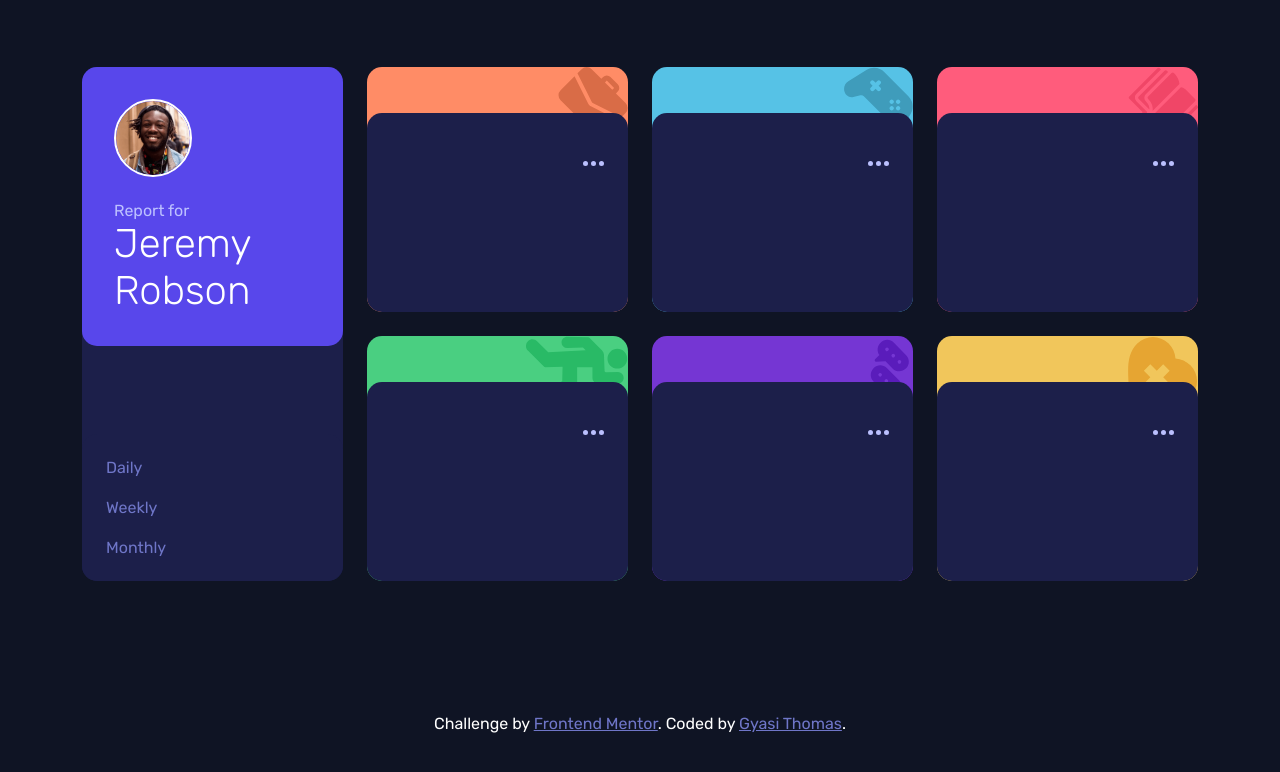
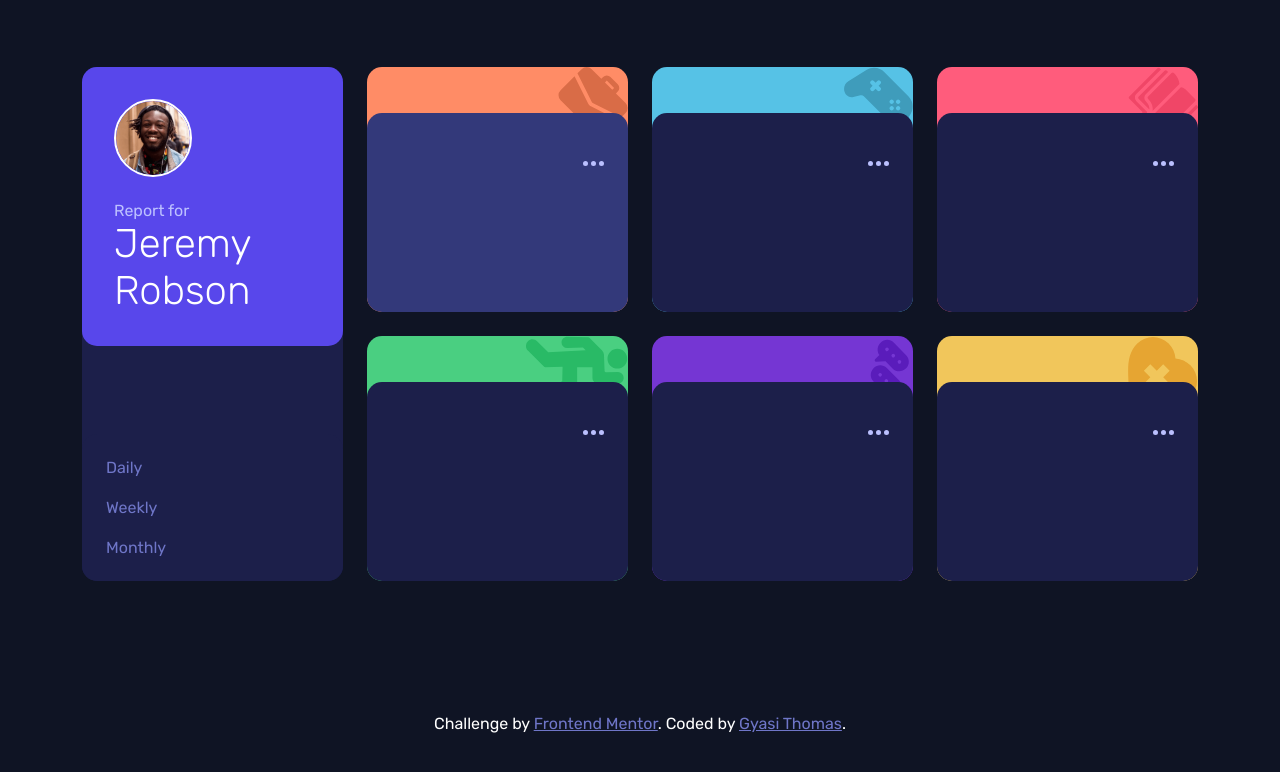
Before and after one commit to ETPTrades/Time-Tracking-Dashboard, a plain HTML site: page index.html in a window 1280 px wide. In both pictures the pointer is over the element 497 px from the left and 212 px from the top of the page. Drawn offline with Linux system fonts and the light colour scheme.

Commit message:
Added the category-container__sub-grid hover state. Now, when hovered each sub-grid background color will change to a lighter color of navy

```diff
--- a/style.css/global.css
+++ b/style.css/global.css
@@ -171,6 +171,10 @@ h6 {
     min-block-size: 122px;
     margin-block-start: -1.5rem;
     align-items: center;
+}
+
+.category-container__sub-grid:hover {
+    background-color: var(--navy-800);
 }
 
 .icon {
```
